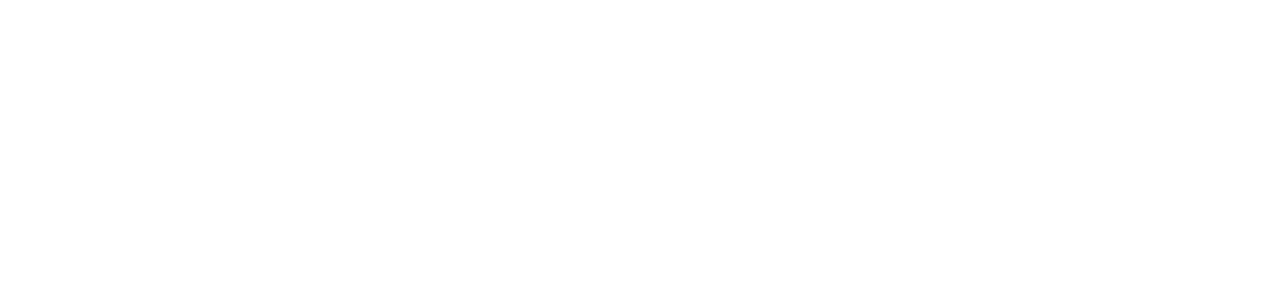
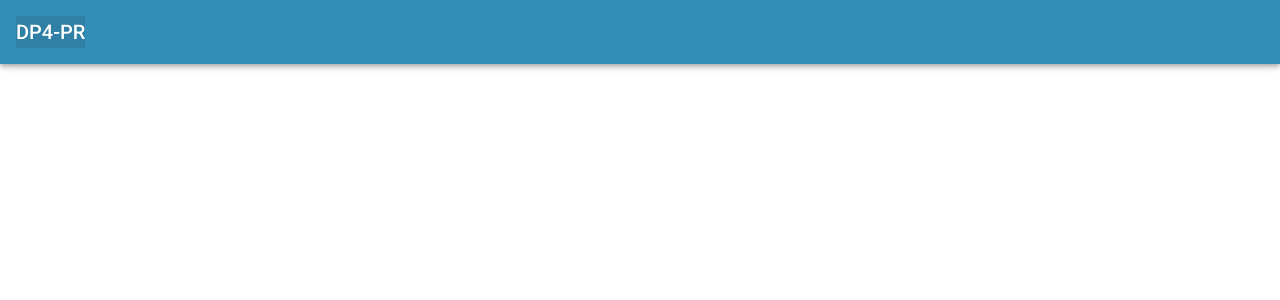
Before and after one commit to OlgaMariaS/Projeto-Menu, an Angular app: page / in a window 1280 px wide. Shown: the top 300 px of the page. Built offline with nearby package versions, Linux system fonts and the light colour scheme.

Commit message:
inicio do header

```diff
--- a/src/app/app.component.html
+++ b/src/app/app.component.html
@@ -1,3 +1,3 @@
-<!-- <app-header></app-header> erro aqui
-    <app-footer></app-footer>
+    <app-header></app-header>
+    <!-- <app-footer></app-footer>
     <app-nav></app-nav> -->
--- a/src/app/header/header.component.css
+++ b/src/app/header/header.component.css
@@ -0,0 +1,13 @@
+.header{
+    display: flex;
+    align-items: center;
+    background-color: #358eb8;
+    color: #fff;
+}
+#tituloDP4 {
+    display: flex;
+    align-items: center;
+    max-height: 32px;
+    background-color: #3080a6;
+    color: #fff;
+}
--- a/src/app/header/header.component.html
+++ b/src/app/header/header.component.html
@@ -1 +1,10 @@
-<p>header works!</p>
+<mat-toolbar class="header mat-elevation-z4">
+    <span>
+        <h1 id="tituloDP4">DP4-PR</h1>
+    </span>
+    <nav class="cantoSuperiorDireito">
+        <i class="material-icons">
+
+        </i>
+    </nav>
+</mat-toolbar>
```
Also changed, not shown: src/app/app.module.ts (+4 -3 lines).
